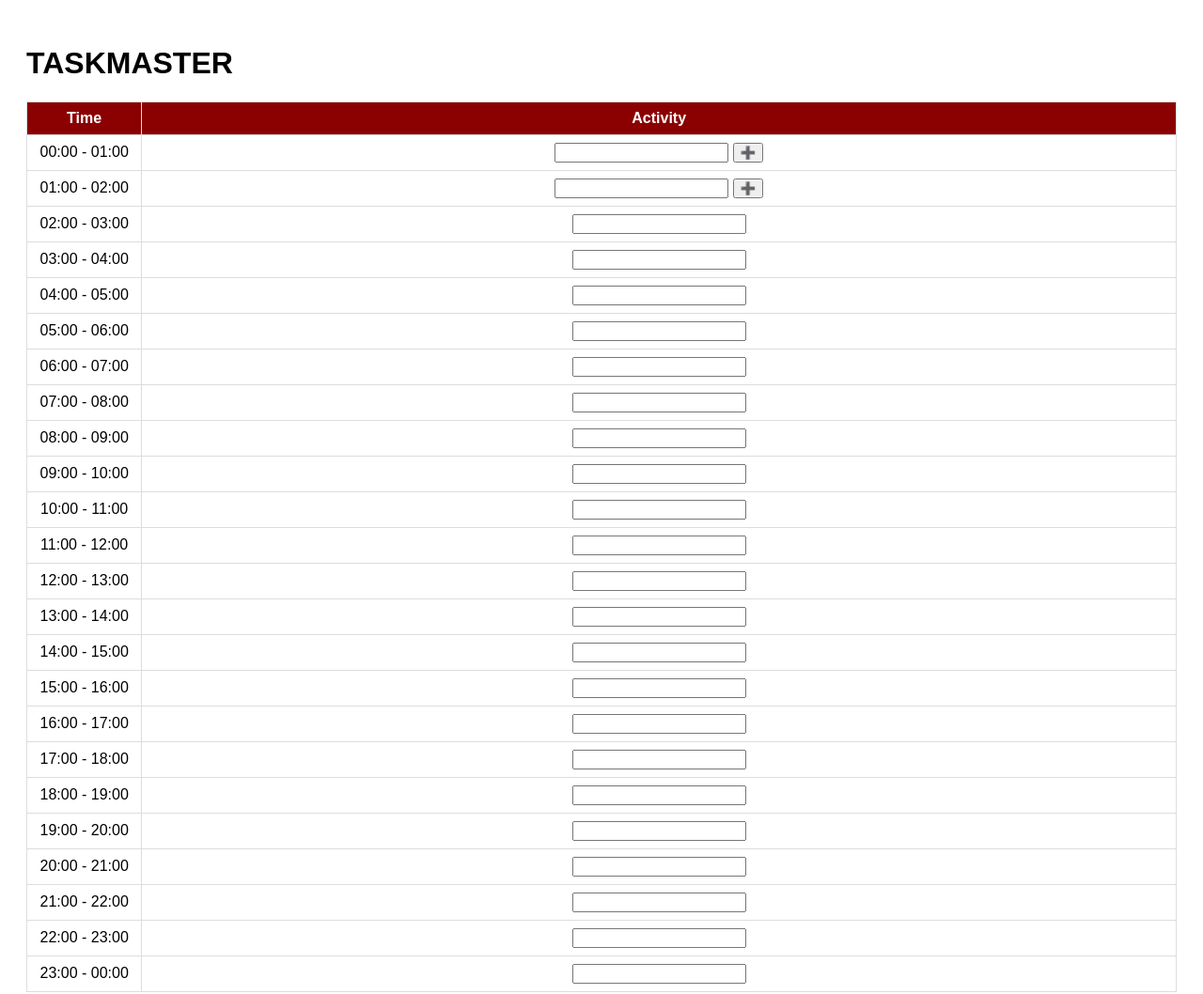
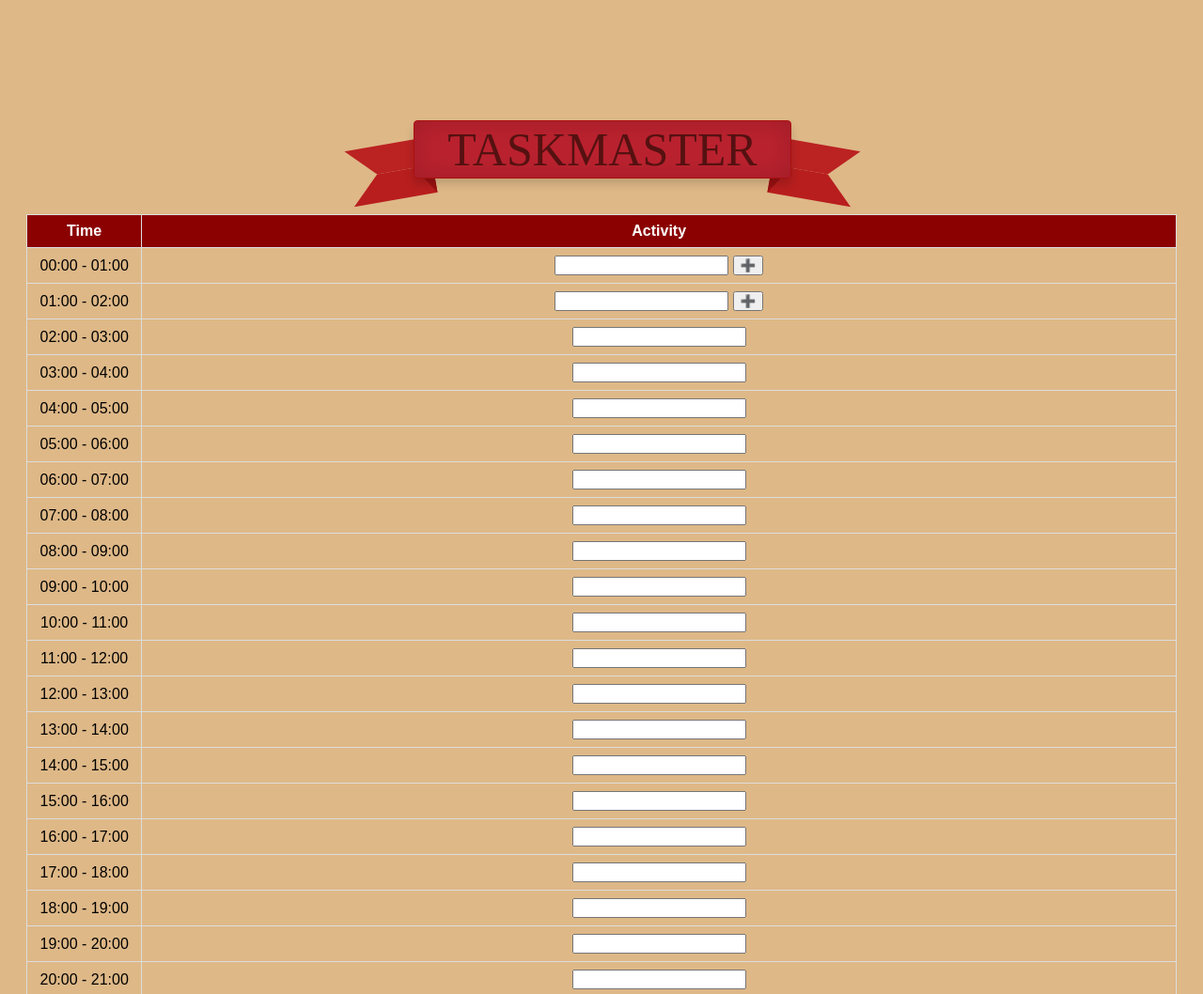
Before and after one commit to devinmenge/project-1, a plain HTML site: page assets/index.html in a window 1280 px wide. Shown: the top 1058 px of the page at 94% size. Drawn offline with Linux system fonts and the light colour scheme.

Commit message:
added a banner and other css

```diff
--- a/assets/index.html
+++ b/assets/index.html
@@ -10,7 +10,7 @@
 
 </head>
 <body>
-    <h1>TASKMASTER</h1>
+    <h1 class="banner">TASKMASTER</h1>
     <table>
         <tr>
             <th class="time-slot">Time</th>
--- a/assets/style.css
+++ b/assets/style.css
@@ -8,12 +8,56 @@
 
 body {
     font-family: Arial, sans-serif;
-    background-color: #ffffff;
+    background-color: burlywood;
     padding: 20px;
 }
+
+.banner {
+    position: absolute;
+    left: 50%;
+    display: block;
+    margin: 100px -200px;
+    width: 400px;
+    height: 60px;
+    border: 1px solid rgb(170, 17, 17);
+    font: normal 50px/60px 'Rye';
+    text-align: center;
+    color: rgb(85, 17, 17);
+    background: rgb(187, 34, 47);
+    border-radius: 4px;
+    box-shadow: 0 0 30px rgba(0,0,0,.15) inset,
+                0 6px 10px rgba(0,0,0,.15);
+  }
+
+  .banner::before,
+  .banner::after {
+    content: '';
+    position: absolute;
+    z-index: -1;
+    left: -70px;
+    top: 24px;
+    display:block;
+    width: 40px;
+    height: 0px;
+    border: 30px solid rgb(187, 34, 34);
+    border-right: 20px solid rgb(153, 17, 17);
+    border-bottom-color: #b81e1e;
+    border-left-color: transparent;
+    transform: rotate(-10deg);
+  }
+
+  .banner::after {
+    left: auto;
+    right: -70px;
+    border-left: 20px solid rgb(153, 17, 17);
+    border-right: 30px solid transparent;
+    transform: rotate(10deg);
+  }
+
 table {
     width: 100%;
     border-collapse: collapse;
+    margin-top: 200px;
 }
 th, td {
     border: 1px solid #ddd;
```
